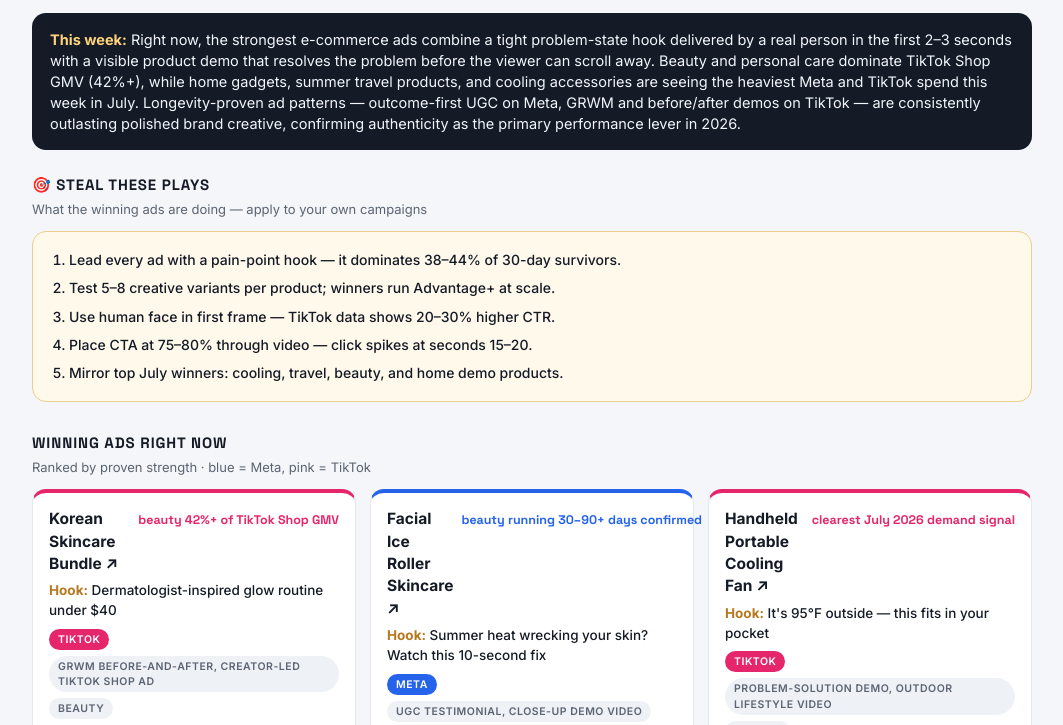
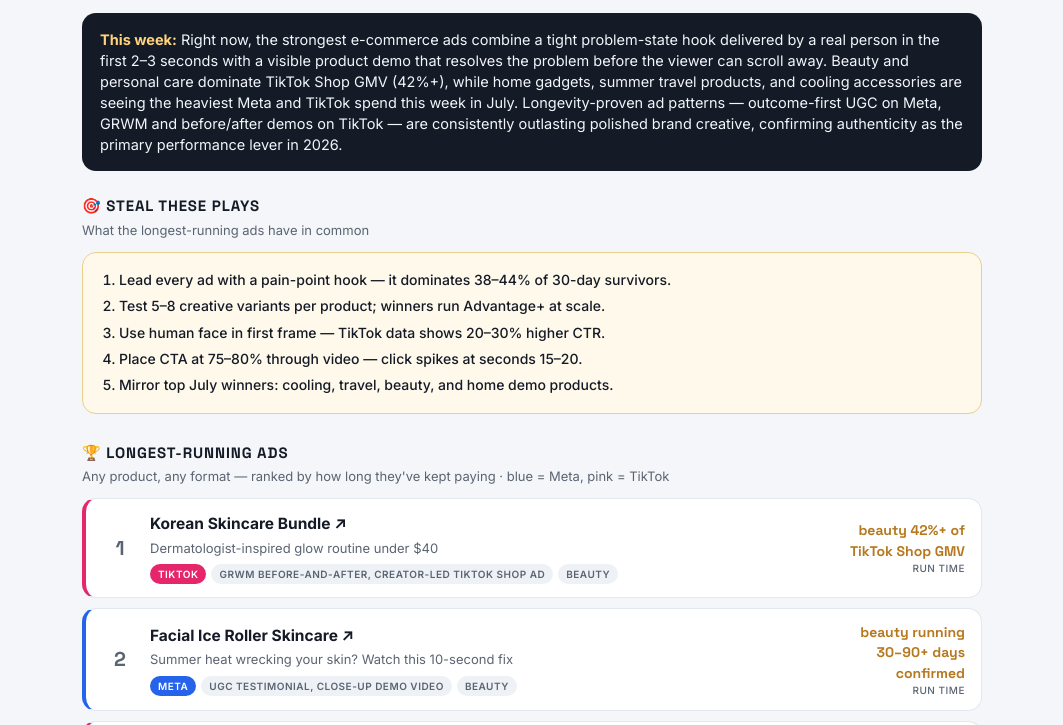
Before and after one commit to dexiefranco-hub/ad-intel, a plain HTML site: page index.html in a window 1280 px wide. Shown: the part 138-863 px from the top of the page, without its empty margins (108-1171 px from the left). Drawn offline with Linux system fonts and the light colour scheme.

Commit message:
Revise title, footer, and ad display styles
Updated the title and footer text, adjusted padding and margins in CSS, and modified the structure of the ad display section.

```diff
--- a/index.html
+++ b/index.html
@@ -3,7 +3,7 @@
 <head>
 <meta charset="UTF-8">
 <meta name="viewport" content="width=device-width, initial-scale=1.0">
-<title>Ad Intelligence — Weekly Winning Ads</title>
+<title>Ad Intelligence — Longest-Running Ads</title>
 <link rel="preconnect" href="https://fonts.googleapis.com">
 <link href="https://fonts.googleapis.com/css2?family=Space+Grotesk:wght@500;700&family=Inter:wght@400;500;600;700&display=swap" rel="stylesheet">
 <style>
@@ -14,7 +14,7 @@
   }
   *{box-sizing:border-box;margin:0;padding:0}
   body{background:var(--bg);color:var(--ink);font-family:'Inter',system-ui,sans-serif;line-height:1.45;padding:20px 16px 60px}
-  .wrap{max-width:1000px;margin:0 auto}
+  .wrap{max-width:900px;margin:0 auto}
 
   header{margin-bottom:16px}
   .topbar{display:flex;justify-content:space-between;align-items:center;gap:10px;flex-wrap:wrap}
@@ -30,27 +30,27 @@
   h2.section{font-family:'Space Grotesk',sans-serif;font-size:15px;letter-spacing:.06em;text-transform:uppercase;margin:0 0 4px}
   .section-sub{font-size:13px;color:var(--muted);margin-bottom:12px}
 
-  .plays{background:#FFF9EC;border:1.5px solid #EBCE8B;border-radius:var(--radius);padding:14px 18px;margin-bottom:30px}
+  .plays{background:#FFF9EC;border:1.5px solid #EBCE8B;border-radius:var(--radius);padding:14px 18px;margin-bottom:28px}
   .plays ol{margin-left:18px}
-  .plays li{font-size:14px;font-weight:500;padding:4px 0}
+  .plays li{font-size:14px;font-weight:500;padding:3px 0}
 
-  .grid{display:grid;grid-template-columns:repeat(auto-fill,minmax(300px,1fr));gap:14px;margin-bottom:30px}
-  .card{background:var(--card);border:1px solid var(--line);border-radius:var(--radius);padding:15px 16px;border-top:4px solid var(--line)}
-  .card.meta{border-top-color:var(--meta)}
-  .card.tiktok{border-top-color:var(--tiktok)}
-  .card-top{display:flex;justify-content:space-between;align-items:baseline;gap:8px}
+  /* Leaderboard rows */
+  .board{display:grid;gap:10px;margin-bottom:28px}
+  .ad-row{background:var(--card);border:1px solid var(--line);border-radius:var(--radius);padding:13px 16px;display:grid;grid-template-columns:36px 1fr auto;gap:12px;align-items:center;border-left:4px solid var(--line)}
+  .ad-row.meta{border-left-color:var(--meta)}
+  .ad-row.tiktok{border-left-color:var(--tiktok)}
+  .rank{font-family:'Space Grotesk',sans-serif;font-weight:700;font-size:20px;color:var(--muted);text-align:center}
   .a-name{font-weight:700;font-size:15.5px;color:var(--ink);text-decoration:none}
   .a-name:hover{text-decoration:underline}
-  .a-metric{font-family:'Space Grotesk',sans-serif;font-weight:700;font-size:12.5px;white-space:nowrap}
-  .card.meta .a-metric{color:var(--meta)} .card.tiktok .a-metric{color:var(--tiktok)}
-  .a-hook{font-size:13.5px;margin-top:6px;font-weight:500}
-  .a-hook b{color:var(--gold)}
-  .tags{display:flex;gap:6px;flex-wrap:wrap;margin-top:8px}
-  .tag{font-size:10.5px;font-weight:600;letter-spacing:.05em;text-transform:uppercase;padding:3px 9px;border-radius:99px;background:#EEF1F6;color:var(--muted)}
+  .a-hook{font-size:13px;color:var(--muted);margin-top:3px}
+  .tags{display:flex;gap:5px;flex-wrap:wrap;margin-top:7px}
+  .tag{font-size:10px;font-weight:600;letter-spacing:.05em;text-transform:uppercase;padding:2.5px 8px;border-radius:99px;background:#EEF1F6;color:var(--muted)}
   .tag.plat{color:#fff}
-  .card.meta .tag.plat{background:var(--meta)} .card.tiktok .tag.plat{background:var(--tiktok)}
+  .ad-row.meta .tag.plat{background:var(--meta)} .ad-row.tiktok .tag.plat{background:var(--tiktok)}
+  .a-metric{font-family:'Space Grotesk',sans-serif;font-weight:700;font-size:14px;text-align:right;max-width:130px;color:var(--gold)}
+  .a-metric small{display:block;font-family:'Inter';font-weight:500;font-size:10px;color:var(--muted);text-transform:uppercase;letter-spacing:.05em}
 
-  .libs{display:flex;gap:10px;flex-wrap:wrap;margin-bottom:8px}
+  .libs{display:flex;gap:10px;flex-wrap:wrap}
   .lib{flex:1;min-width:220px;background:var(--card);border:1px solid var(--line);border-radius:var(--radius);padding:13px 16px;text-decoration:none;color:var(--ink);font-weight:600;font-size:14px;text-align:center}
   .lib:hover{border-color:var(--muted)}
   .lib small{display:block;font-weight:400;color:var(--muted);font-size:12px;margin-top:2px}
@@ -58,7 +58,10 @@
   .empty{background:var(--card);border:1px dashed var(--line);border-radius:var(--radius);padding:40px 20px;text-align:center;color:var(--muted)}
   .empty b{color:var(--ink)}
   footer{margin-top:34px;color:var(--muted);font-size:12.5px;text-align:center}
-  @media(max-width:640px){body{padding:14px 10px 50px}}
+  @media(max-width:640px){
+    body{padding:14px 10px 50px}
+    .a-metric{max-width:100px;font-size:12.5px}
+  }
 </style>
 </head>
 <body>
@@ -77,7 +80,7 @@
 
   <div id="content"></div>
 
-  <footer>Longevity = the best public signal an ad is profitable · tap a product to see its live ads</footer>
+  <footer>An ad that keeps running is an ad that keeps paying · tap a product to see its live ads</footer>
 </div>
 
 <script>
@@ -103,27 +106,30 @@ async function load(){
 
     if(Array.isArray(d.strategies) && d.strategies.length){
       html += `<h2 class="section">🎯 Steal These Plays</h2>
-      <div class="section-sub">What the winning ads are doing — apply to your own campaigns</div>
+      <div class="section-sub">What the longest-running ads have in common</div>
       <div class="plays"><ol>${d.strategies.map(s=>`<li>${esc(s)}</li>`).join('')}</ol></div>`;
     }
 
     const ads = (d.ads||[]).slice().sort((a,b)=>(b.strength||0)-(a.strength||0));
-    html += `<h2 class="section">Winning Ads Right Now</h2>
-    <div class="section-sub">Ranked by proven strength · blue = Meta, pink = TikTok</div><div class="grid">`;
-    for(const a of ads){
-      html += `<div class="card ${a.platform==='meta'?'meta':'tiktok'}">
-        <div class="card-top">
+    html += `<h2 class="section">🏆 Longest-Running Ads</h2>
+    <div class="section-sub">Any product, any format — ranked by how long they've kept paying · blue = Meta, pink = TikTok</div>
+    <div class="board">`;
+    ads.forEach((a,i)=>{
+      html += `<div class="ad-row ${a.platform==='meta'?'meta':'tiktok'}">
+        <div class="rank">${i+1}</div>
+        <div style="min-width:0">
           <a class="a-name" href="${adLink(a)}" target="_blank" rel="noopener">${esc(a.product)} ↗</a>
-          <span class="a-metric">${esc(a.metric||a.strength)}</span>
+          <div class="a-hook">${esc(a.hook||'')}</div>
+          <div class="tags">
+            <span class="tag plat">${a.platform==='meta'?'Meta':'TikTok'}</span>
+            ${a.ad_type?`<span class="tag">${esc(a.ad_type)}</span>`:''}
+            ${a.format?`<span class="tag">${esc(a.format)}</span>`:''}
+            ${a.category?`<span class="tag">${esc(a.category)}</span>`:''}
+          </div>
         </div>
-        <div class="a-hook"><b>Hook:</b> ${esc(a.hook||'')}</div>
-        <div class="tags">
-          <span class="tag plat">${a.platform==='meta'?'Meta':'TikTok'}</span>
-          ${a.format?`<span class="tag">${esc(a.format)}</span>`:''}
-          ${a.category?`<span class="tag">${esc(a.category)}</span>`:''}
-        </div>
+        <div class="a-metric">${esc(a.metric||a.strength)}<small>${a.metric?'run time':'strength'}</small></div>
       </div>`;
-    }
+    });
     html += `</div>`;
 
     html += `<h2 class="section">Browse The Libraries</h2>
```
